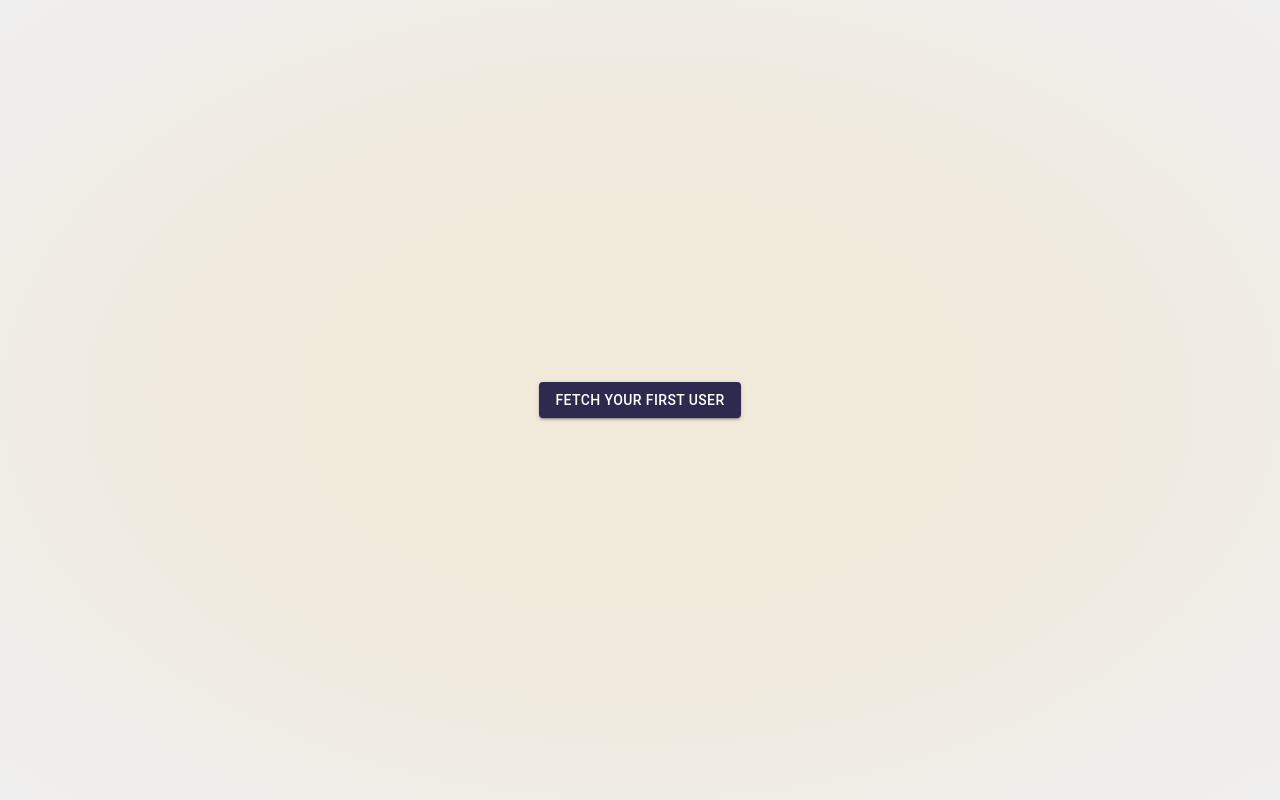
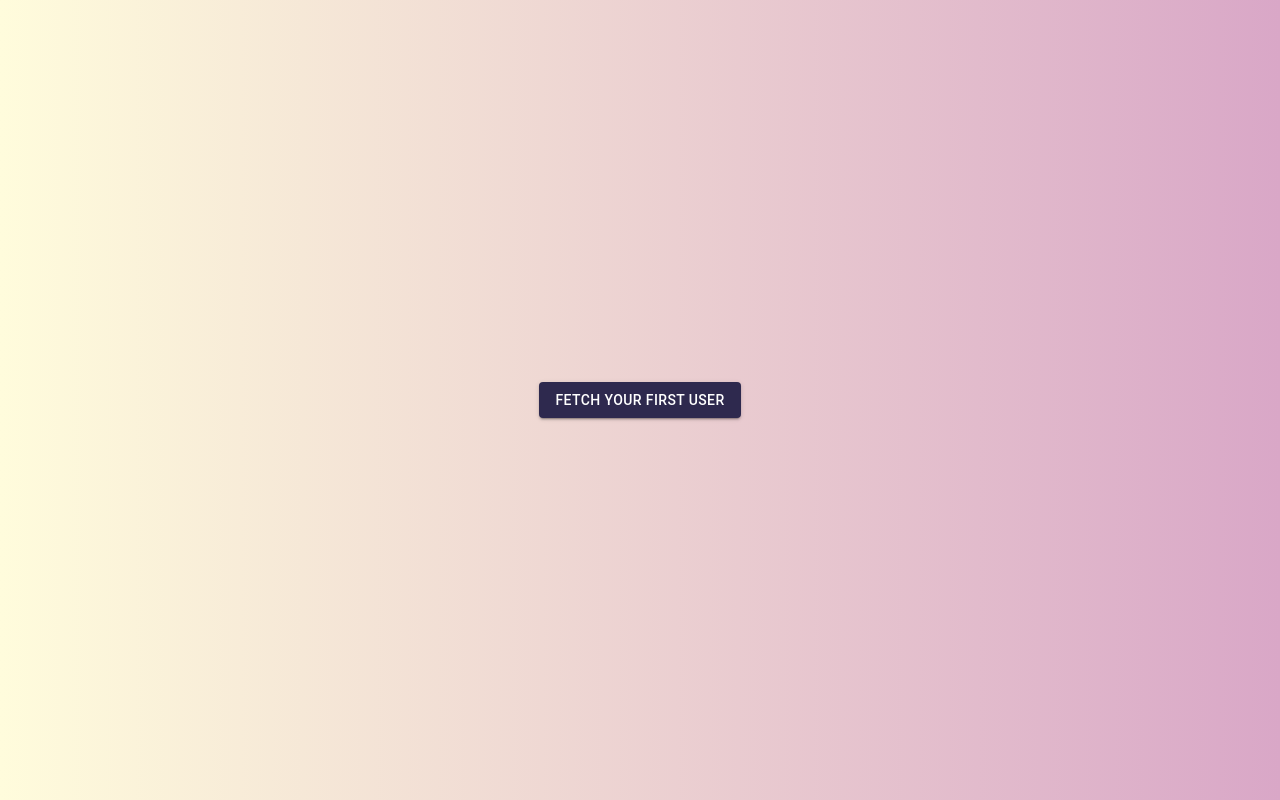
Before and after one commit to Alekzanther/mystery-user, a React (Create React App) app: page / in a window 1280 px wide. Built offline with nearby package versions, Linux system fonts and the light colour scheme.

Commit message:
Warm and silky gradient background

```diff
--- a/src/index.css
+++ b/src/index.css
@@ -4,8 +4,14 @@ body {
     "Cantarell", "Fira Sans", "Droid Sans", "Helvetica Neue", sans-serif;
   -webkit-font-smoothing: antialiased;
   -moz-osx-font-smoothing: grayscale;
-  background: radial-gradient(ellipse at center, #f1e9da 0%, #f1e9da 35%, #efefef 100%);
-  overflow: hidden;
+  /*  background: radial-gradient(ellipse at center, #f1e9da 0%, #f1e9da 35%, #efefef 100%);*/
+  background: #d9a7c7; /* fallback for old browsers */
+  background: -webkit-linear-gradient(to right, #fffcdc, #d9a7c7); /* Chrome 10-25, Safari 5.1-6 */
+  background: linear-gradient(
+    to right,
+    #fffcdc,
+    #d9a7c7
+  ); /* W3C, IE 10+/ Edge, Firefox 16+, Chrome 26+, Opera 12+, Safari 7+ */
 }
 
 code {
```
